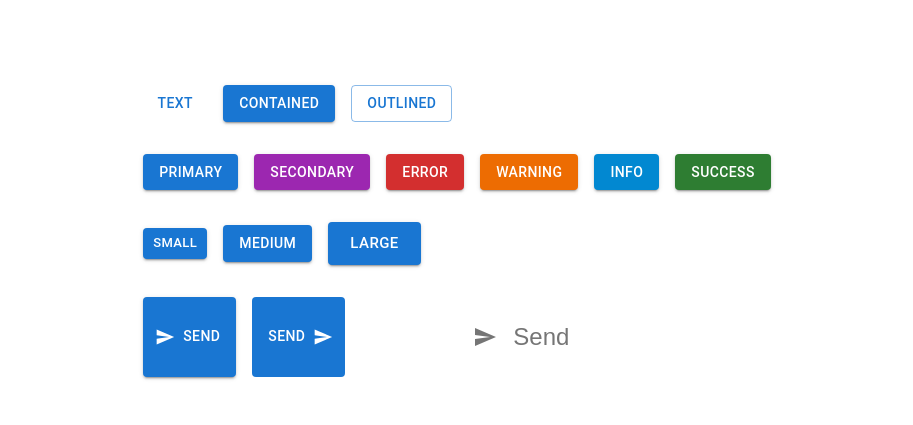
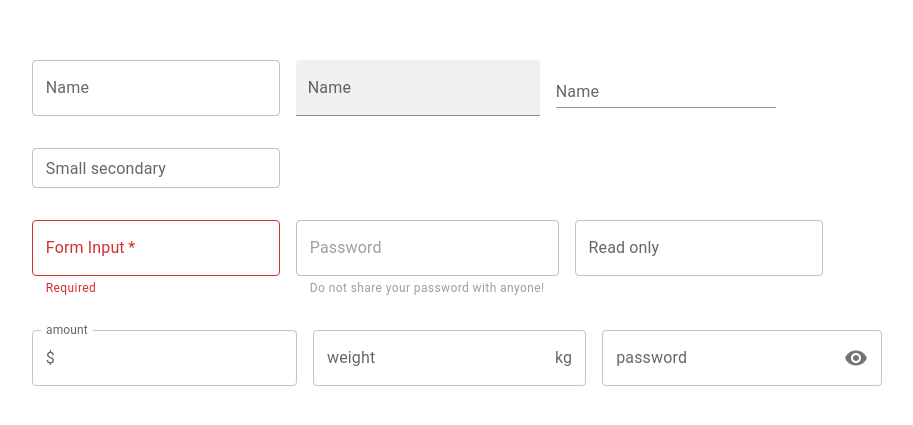
Before and after one commit to IbrahimFakhir/Learning-Material-UI, a React (Vite) app: page / in a window 1280 px wide. Shown: the part 177-602 px from the top of the page, without its empty margins (183-1096 px from the left). Built offline with nearby package versions, Linux system fonts and the light colour scheme.

Commit message:
finished text field course

```diff
--- a/src/App.tsx
+++ b/src/App.tsx
@@ -1,11 +1,14 @@
-import MuiButton from './components/MuiButton'
+/* import MuiButton from './components/MuiButton' */
 /* import MuiTypography from './components/MuiTypography' */
+
+import MuiTextField from "./components/MuiTextField"
 
 function App() {
 	return (
 		<div className='app'>
-{/* 			<MuiTypography /> */}
-			<MuiButton />
+			{/* <MuiTypography /> */}
+			{/* <MuiButton /> */}
+			<MuiTextField />
 		</div>
 	)
 }
--- a/src/components/MuiButton.tsx
+++ b/src/components/MuiButton.tsx
@@ -1,7 +1,19 @@
-import { Button, Stack, IconButton } from "@mui/material"
+import { Button, Stack, IconButton, ButtonGroup, ToggleButtonGroup, ToggleButton } from "@mui/material"
 import SendIcon from '@mui/icons-material/Send';
+import FormatBoldIcon from '@mui/icons-material/FormatBold';
+import FormatItalicIcon from '@mui/icons-material/FormatItalic';
+import FormatUnderlinedIcon from "@mui/icons-material/FormatUnderlined";
+import { useState } from "react";
 
 const MuiButton = () => {
+	const [formats, setFormats] = useState<string[]>([])
+
+	console.log(formats)
+
+	const handleFormatChange = (e: React.MouseEvent<HTMLElement>, updatedFormats: string[]) => {
+		setFormats(updatedFormats);
+	}
+
 	return (
 		<Stack spacing={4}>
 			<Stack spacing={2} direction="row">
@@ -52,6 +64,46 @@ const MuiButton = () => {
 					<span className="nav-text">Send</span>
 				</IconButton>
 			</Stack>
+			<Stack direction="row">
+				<ButtonGroup
+					variant="contained"
+					orientation="vertical"
+					size="small"
+					color="secondary"
+					aria-label='alignment button group'
+				>
+					<Button onClick={() => alert("Left")}>
+						Left
+					</Button>
+					<Button>
+						Center
+					</Button>
+					<Button>
+						Right
+					</Button>
+				</ButtonGroup>
+			</Stack>
+			<Stack direction="row">
+				<ToggleButtonGroup
+					aria-label="text formatting"
+					value={formats}
+					onChange={handleFormatChange}
+					size="small"
+					color="success"
+					orientation="vertical"
+					/* exclusive */
+				>
+					<ToggleButton value="bold" aria-label="bold">
+						<FormatBoldIcon />
+					</ToggleButton>
+					<ToggleButton value="italic" aria-label="italic">
+						<FormatItalicIcon />
+					</ToggleButton>
+					<ToggleButton value="underlined" aria-label="underlined">
+						<FormatUnderlinedIcon />
+					</ToggleButton>
+				</ToggleButtonGroup>
+			</Stack>
 		</Stack>
 	)
 }
--- /dev/null
+++ b/src/components/MuiTextField.tsx
@@ -0,0 +1,65 @@
+import { Stack, TextField, InputAdornment } from "@mui/material"
+import VisibilityIcon from '@mui/icons-material/Visibility';
+import { useState } from "react";
+
+const MuiTextField = () => {
+	const [value, setValue] = useState('')
+
+	return (
+		<Stack spacing={4}>
+			<Stack direction="row" spacing={2}>
+				<TextField label="Name" variant="outlined" />
+				<TextField label="Name" variant="filled" />
+				<TextField label="Name" variant="standard" />
+			</Stack>
+			<Stack direction="row" spacing={2}>
+				<TextField label="Small secondary" size="small" color="secondary" />
+			</Stack>
+			<Stack direction="row" spacing={2}>
+				<TextField
+					label="Form Input"
+					required
+					value={value}
+					onChange={(e) => setValue(e.target.value)}
+					error={!value}
+					helperText={!value ? "Required" : ""}
+				/>
+				<TextField
+					label="Password"
+					type="password"
+					helperText="Do not share your password with anyone!"
+					disabled
+				/>
+				<TextField label="Read only" InputProps={{ readOnly: true }} />
+			</Stack>
+			<Stack direction="row" spacing={2}>
+				<TextField
+					label="amount"
+					InputProps={
+						{
+							startAdornment: <InputAdornment position="start">$</InputAdornment>
+						}
+					}
+				/>
+				<TextField
+					label="weight"
+					InputProps={
+						{
+							endAdornment: <InputAdornment position="end">kg</InputAdornment>
+						}
+					}
+				/>
+				<TextField
+					label="password"
+					InputProps={
+						{
+							endAdornment: <InputAdornment position="end"><VisibilityIcon /></InputAdornment>
+						}
+					}
+				/>
+			</Stack>
+		</Stack>
+	)
+}
+
+export default MuiTextField
--- a/src/index.css
+++ b/src/index.css
@@ -1,4 +1,11 @@
+* {
+  margin: 0;
+  padding: 0;
+}
+
 .app {
+  margin: 0;
+  padding: 0;
   display: grid;
   place-content: center;
   height: 100vh;
```
